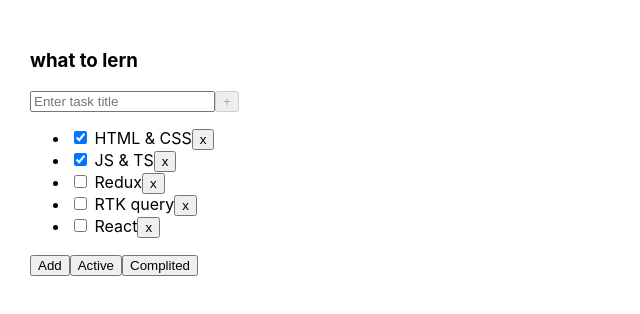
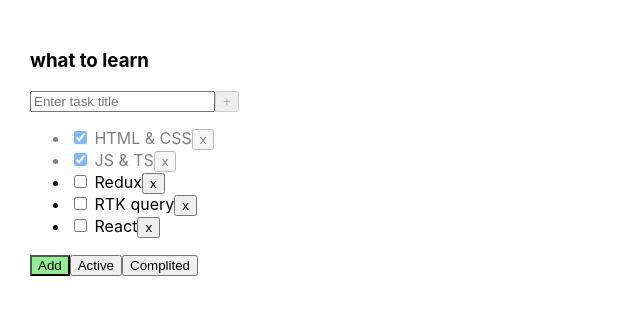
Before and after one commit to WladyslawRouba/Todolist, a React (Vite) app: page / in a window 1280 px wide. Shown: the top 314 px of the page, without its empty margins (0-640 px from the left). Built offline with nearby package versions, Linux system fonts and the light colour scheme.

Commit message:
04-спринт01

```diff
--- a/src/App.css
+++ b/src/App.css
@@ -6,3 +6,9 @@
 .app > div {
   margin-right: 50px;
 }
+.active-filter {
+  background-color: lightgreen;
+}
+.is-done {
+  opacity: 0.5;
+}
--- a/src/App.tsx
+++ b/src/App.tsx
@@ -6,7 +6,7 @@
 export type FilterValues = "All" | "Active" | "Completed"
 
 function App() {
-    const TodolistTitle : string = "what to lern ";
+    const TodolistTitle : string = "what to learn ";
     let[tasks, setTasks] = useState<taskType[]>  ( [
         {id: v1(), title: "HTML & CSS", isDone: true},
         {id: v1(), title: "JS & TS", isDone: true},
@@ -23,7 +23,6 @@
         setTasks(newTasks)
     }
     const[filter,setFilter] = useState<FilterValues>("All")
-
     let filteredTasks:taskType[] = tasks
     if (filter === "Active"){
      filteredTasks = tasks.filter((task)=>{
@@ -46,6 +45,17 @@
      const changeFilter = (filter:FilterValues)=> {
          return setFilter(filter)
     }
+    /*const changeTaskStatus = (taskId: string, isDone: boolean) =>{
+const task = tasks.find((t)=>t.id === taskId)
+        if(task){
+            task.isDone = isDone
+        }
+         setTasks([...tasks])
+    }*/
+    const changeTaskStatus = (taskId: string, isDone: boolean) => {
+        const newState = tasks.map(task => task.id == taskId ? { ...task, isDone } : task)
+        setTasks(newState)
+    }
   return (
       <div className="app">
       <TodolistItem
@@ -55,6 +65,8 @@
          // filteredTasks={filteredTasks}
           changeFilter={changeFilter}
           createTask={createTask}
+          changeTaskStatus={changeTaskStatus}
+          filter={filter}
 
 
       />
--- a/src/Button.tsx
+++ b/src/Button.tsx
@@ -2,9 +2,10 @@
     title: string
     onClick?: () => void
     disabled?: boolean
+    className?: string
 }
-export const Button = ({title, onClick, disabled}: PropsType) => {
+export const Button = ({title, onClick, disabled, className}: PropsType) => {
     return (
-        <button onClick={onClick} disabled={disabled} >{title}</button>
+        <button className={className} onClick={onClick} disabled={disabled} >{title}</button>
     )
 }
--- a/src/TodolistItem.tsx
+++ b/src/TodolistItem.tsx
@@ -9,13 +9,15 @@
     deleteTask: (id: string) => void
     changeFilter: (filter: FilterValues) => void
     createTask: (title: string) => void
+    changeTaskStatus: (id: string, newStatusValue: boolean) => void
+    filter: FilterValues
 }
  export type taskType = {
     id: string
     title: string
     isDone: boolean
 }
-export const TodolistItem = ({title, tasks, deleteTask, changeFilter, createTask}: TodolistItemPropsType)=> {
+export const TodolistItem = ({title, tasks, deleteTask, changeFilter, createTask, changeTaskStatus, filter}: TodolistItemPropsType)=> {
 
     //1. const title = props.title
    // const tasks = props.tasks
@@ -24,9 +26,16 @@
 
     const[taskTitle, setTaskTitle]= useState('')
 
-    const createTaskHandler = ()=>{
+    /*const createTaskHandler = ()=>{
         createTask(taskTitle)
-        setTaskTitle('')}
+        setTaskTitle('')}*/
+    const createTaskHandler = () => {
+        const trimmedTitle = taskTitle.trim()
+        if(trimmedTitle !== ''){
+            createTask(trimmedTitle)
+            setTaskTitle('')
+        }
+    }
 
     const changeTaskTitleHandler = (event: ChangeEvent<HTMLInputElement>) =>{
         setTaskTitle(event.currentTarget.value)
@@ -40,9 +49,13 @@
 
 
     const tasksItems = tasks.map(task => {
+        const changeTaskStatusHandler = (event: ChangeEvent<HTMLInputElement>) => {
+            const newStatusValue = event.currentTarget.checked
+            changeTaskStatus(task.id, newStatusValue)
+        }
         return(
-            <li>
-                <input  type="checkbox" checked={task.isDone}/> <span>{task.title}</span>
+            <li key={task.id} className={task.isDone ? 'is-done' : ''}>
+                <input  onChange={changeTaskStatusHandler} type="checkbox" checked={task.isDone}/> <span>{task.title}</span>
                 <Button onClick= {()=> deleteTask(task.id)} title= "x"/>
             </li>
         )
@@ -67,9 +80,9 @@
             </ul>
 
             <div>
-                <Button title= "Add" onClick ={()=> changeFilter("All")}/>
-                <Button title= "Active" onClick={()=> changeFilter("Active")}/>
-                <Button title= "Complited" onClick={()=> changeFilter("Completed")}/>
+                <Button className= {filter === "All" ? "active-filter" : ""} title= "Add" onClick ={()=> changeFilter("All")}/>
+                <Button className= {filter === "Active" ? "active-filter" : ""} title= "Active" onClick={()=> changeFilter("Active")}/>
+                <Button className= {filter === "Completed" ? "active-filter" : ""} title= "Complited" onClick={()=> changeFilter("Completed")}/>
             </div>
         </div>
     )
```
